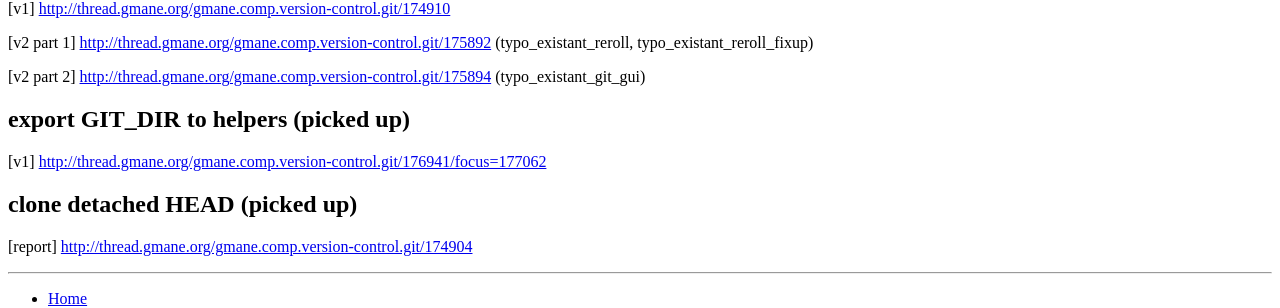
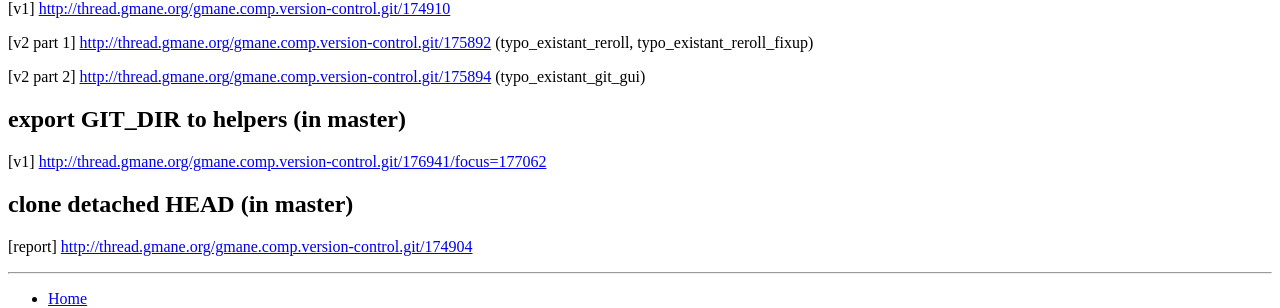
Before and after one commit to divanorama/gsoc11, a Jekyll site: the page built from streams.html, in a window 1280 px wide. Shown: the part 856-1164 px from the top of the page. Built offline with Jekyll 4.4.1, drawn with Linux system fonts in a browser that asks for light colours.

Commit message:
Note that GIT_DIR for helpers and clone detached HEAD are already in master.

```diff
--- a/streams.html
+++ b/streams.html
@@ -43,8 +43,8 @@ title: Streams
 <p> [v2 part 2] <a href="http://thread.gmane.org/gmane.comp.version-control.git/175894">http://thread.gmane.org/gmane.comp.version-control.git/175894</a>
 (typo_existant_git_gui) </p>
 
-<h2>export GIT_DIR to helpers (picked up)</h2>
+<h2>export GIT_DIR to helpers (in master)</h2>
 <p> [v1] <a href="http://thread.gmane.org/gmane.comp.version-control.git/176941/focus=177062">http://thread.gmane.org/gmane.comp.version-control.git/176941/focus=177062</a> </p>
 
-<h2>clone detached HEAD (picked up)</h2>
+<h2>clone detached HEAD (in master)</h2>
 <p> [report] <a href="http://thread.gmane.org/gmane.comp.version-control.git/174904">http://thread.gmane.org/gmane.comp.version-control.git/174904</a> </p>
```
